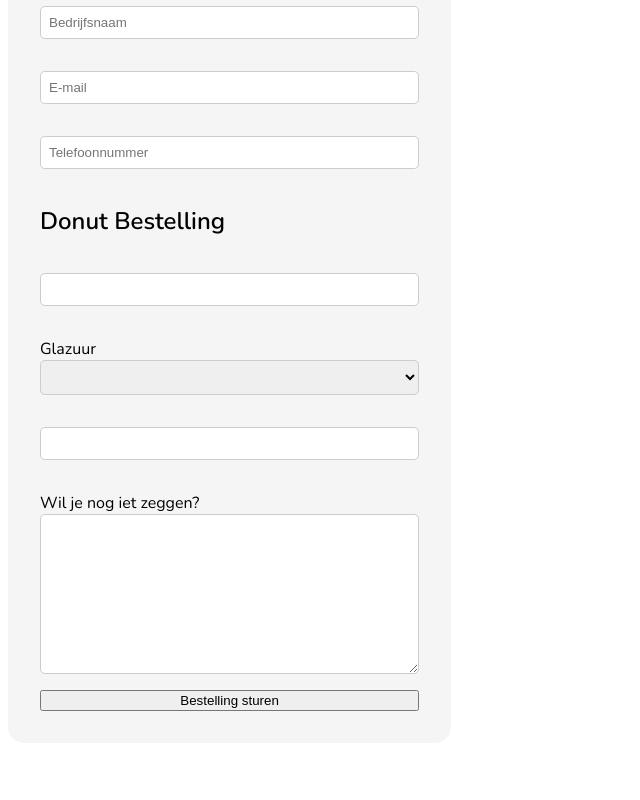
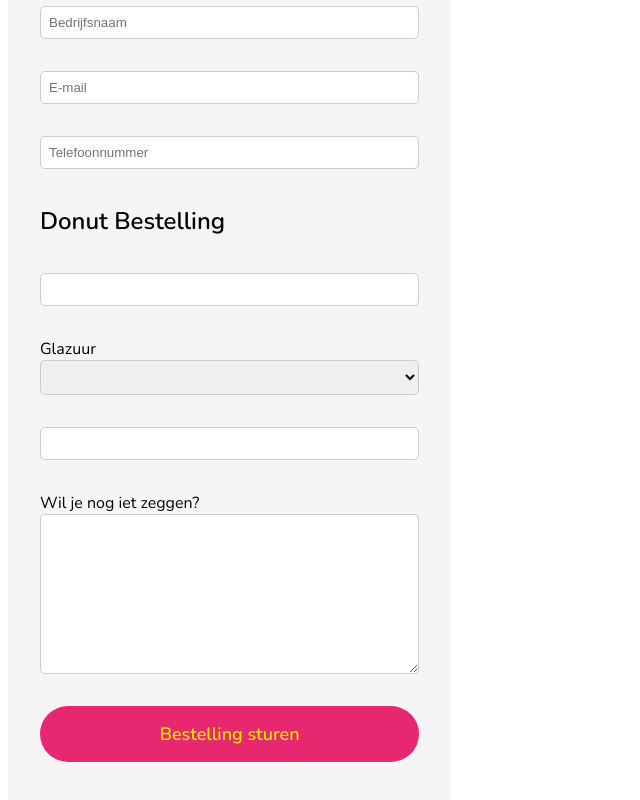
Before and after one commit to ZienabAlr/DonutFront, a Vue app in the folder Donutello/: page / in a window 1280 px wide. Shown: the part 298-1098 px from the top of the page, without its empty margins (0-640 px from the left). Before the commit the page ends 1049 px from the top, so only its background shows below. Built offline with nearby package versions, Linux system fonts and the light colour scheme.

Commit message:
style(DonutOrder.vue): style added to the submit button

```diff
--- a/Donutello/src/components/DonutOrder.vue
+++ b/Donutello/src/components/DonutOrder.vue
@@ -112,4 +112,17 @@ import { ref } from 'vue'
     padding: 4rem 0.5rem;
 }
 
+.btn {
+    color: rgb(247,226,0);
+    font-weight: 600;
+    font-family:  'Nunito', sans-serif;
+    font-size: large;
+    background-color: #E72770;
+    border: 0;
+    border-radius: 2rem;
+    padding: 1rem 0;
+    margin: 1rem 0;
+    cursor: pointer;
+}
+
 </style>
```
